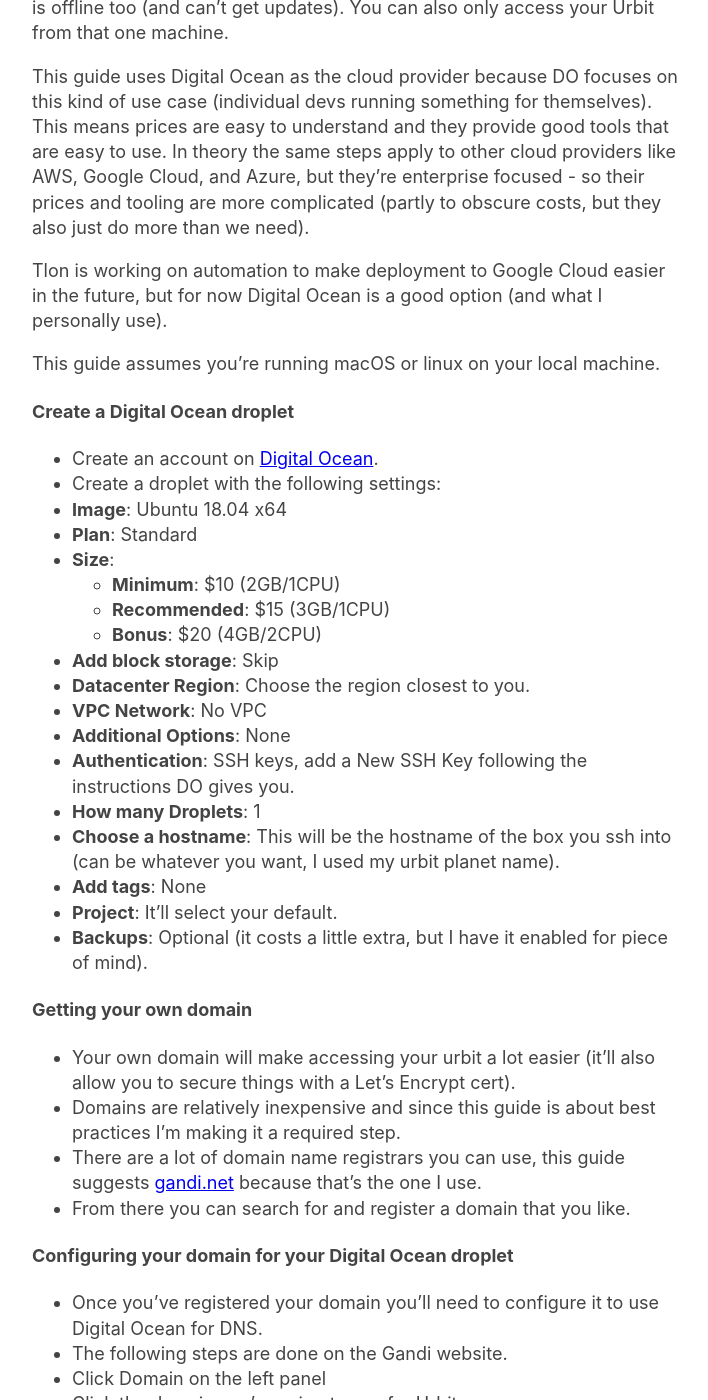
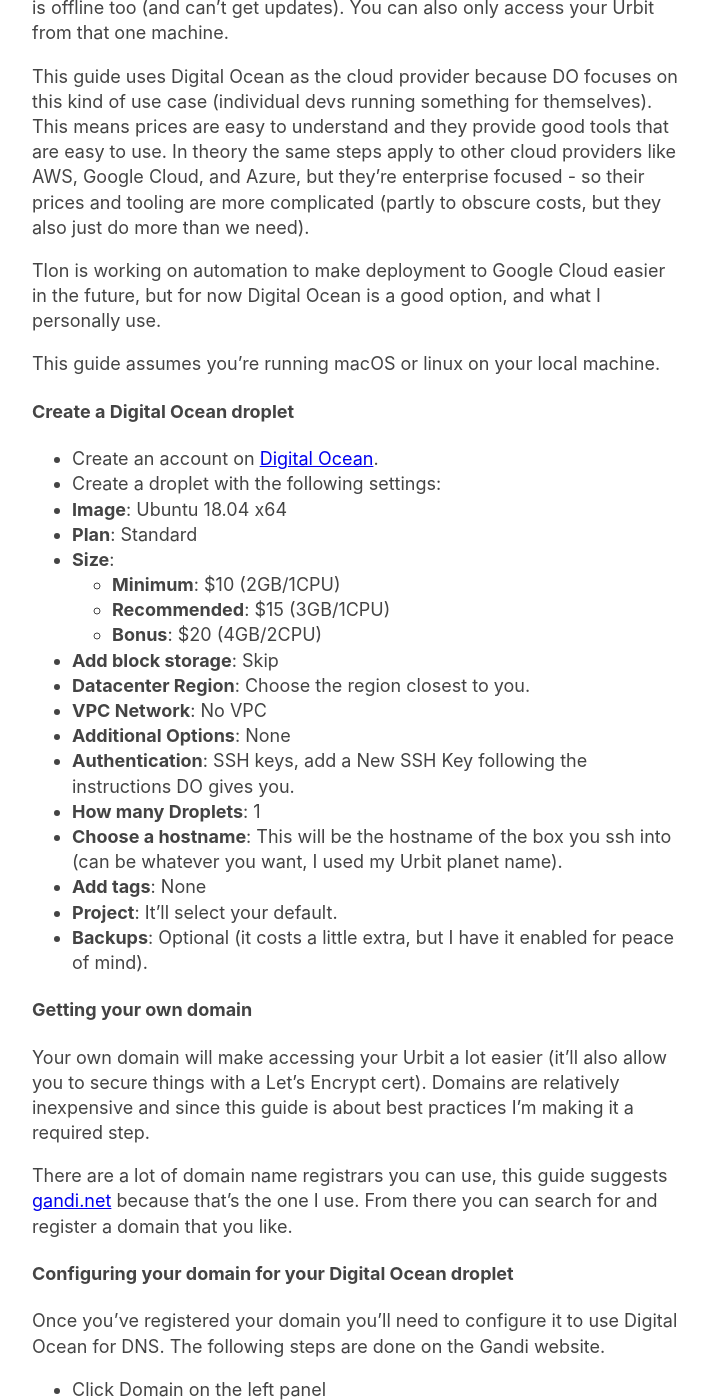
Before and after one commit to zalberico/zalberico.github.io, a Jekyll site: the page built from _posts/2020-06-06-urbit-on-the-cloud.markdown, in a window 1280 px wide and 1400 px high, scrolled down 430 px. Shown: the whole window, without its empty margins (283-991 px from the left). Built offline with Jekyll 4.4.1, drawn with Linux system fonts in a browser that asks for light colours; some of the changed text lies outside the part shown.

Commit message:
Yet more grammar and formatting fixes

````diff
--- a/_posts/2020-06-06-urbit-on-the-cloud.markdown
+++ b/_posts/2020-06-06-urbit-on-the-cloud.markdown
@@ -10,13 +10,13 @@
 #### What is this guide?
 The goal of this guide is to have clear and easy to follow best practices for deploying an Urbit node to a server you control in the cloud. Deploying in the cloud allows you to access your Urbit from any device.
 
-Most Urbit users start out running their ship locally on one machine in order to play with it, but this means when your machine is offline your urbit node is offline too (and can't get updates).
+Most Urbit users start out running their ship locally on one machine in order to play with it, but this means when your machine is offline your Urbit node is offline too (and can't get updates).
 You can also only access your Urbit from that one machine.
 
 This guide uses Digital Ocean as the cloud provider because DO focuses on this kind of use case (individual devs running something for themselves).
 This means prices are easy to understand and they provide good tools that are easy to use. In theory the same steps apply to other cloud providers like AWS, Google Cloud, and Azure, but they're enterprise focused - so their prices and tooling are more complicated (partly to obscure costs, but they also just do more than we need).
 
-Tlon is working on automation to make deployment to Google Cloud easier in the future, but for now Digital Ocean is a good option (and what I personally use).
+Tlon is working on automation to make deployment to Google Cloud easier in the future, but for now Digital Ocean is a good option, and what I personally use.
 
 This guide assumes you're running macOS or linux on your local machine.
 
@@ -35,20 +35,18 @@
  - **Additional Options**: None
  - **Authentication**: SSH keys, add a New SSH Key following the instructions DO gives you.
  - **How many Droplets**: 1
- - **Choose a hostname**: This will be the hostname of the box you ssh into (can be whatever you want, I used my urbit planet name).
+ - **Choose a hostname**: This will be the hostname of the box you ssh into (can be whatever you want, I used my Urbit planet name).
  - **Add tags**: None
  - **Project**: It'll select your default.
- - **Backups**: Optional (it costs a little extra, but I have it enabled for piece of mind).
+ - **Backups**: Optional (it costs a little extra, but I have it enabled for peace of mind).
 
 #### Getting your own domain
- - Your own domain will make accessing your urbit a lot easier (it'll also allow you to secure things with a Let's Encrypt cert).
- - Domains are relatively inexpensive and since this guide is about best practices I'm making it a required step.
- - There are a lot of domain name registrars you can use, this guide suggests [gandi.net][Gandi] because that's the one I use.
- - From there you can search for and register a domain that you like.
+Your own domain will make accessing your Urbit a lot easier (it'll also allow you to secure things with a Let's Encrypt cert). Domains are relatively inexpensive and since this guide is about best practices I'm making it a required step.
+
+There are a lot of domain name registrars you can use, this guide suggests [gandi.net][Gandi] because that's the one I use. From there you can search for and register a domain that you like.
 
 #### Configuring your domain for your Digital Ocean droplet
- - Once you've registered your domain you'll need to configure it to use Digital Ocean for DNS.
- - The following steps are done on the Gandi website.
+Once you've registered your domain you'll need to configure it to use Digital Ocean for DNS. The following steps are done on the Gandi website.
  - Click Domain on the left panel
  - Click the domain you're going to use for Urbit
  - Click "Gandi's LiveDNS nameservers" under name servers on the overview page
@@ -63,7 +61,7 @@
  - Back on the DO site, click Networking from the left panel and then enter the domain you registered to have it set for your project.
 
 #### Creating your non-root user
- - With our domain in place we're now ready to actually log into the box and start to configure the server itself.
+With our domain in place we're now ready to actually log into the box and start to configure the server itself.
  - Since we don't yet have a user we'll need to log in as root:
    ```
    $ ssh root@your_server_ip
@@ -88,7 +86,7 @@
  - You should now be able to use this user going forward with `sudo` when necessary.
 
 #### Setting up a basic firewall
- - Continuing to follow the DO docs we're going to configure the ufw firewall.
+Continuing to follow the DO docs we're going to configure the ufw firewall.
  - The below command shows us the applications available to be easily configured with firewall rules by ufw.
    ```
    $ sudo ufw app list
@@ -107,8 +105,7 @@
    ```
 
 #### Installing Nginx
- - Nginx is a webserver we're going to use as a reverse proxy. All incoming traffic to our Digital Ocean droplet will pass through Nginx and from there to Urbit.
- - This allows us to lock everything else down and secure just that entry point.
+Nginx is a webserver we're going to use as a reverse proxy. All incoming traffic to our Digital Ocean droplet will pass through Nginx and from there to Urbit. This allows us to lock everything else down and secure just that entry point.
  - First we need to update available packages and install Nginx.
    ```
    $ sudo apt update
@@ -137,7 +134,7 @@
    ```
 
 #### Configuring Nginx
- - Now we're going to configure Nginx so it serves up your Urbit traffic securely.
+Now we're going to configure Nginx so it serves up your Urbit traffic securely.
  - Navigate to the `sites-available` directory:
    ```
    $ cd /etc/nginx/sites-available
@@ -173,7 +170,7 @@
    ```
 
 #### Configuring Let's Encrypt secure certificate
- - Now that we've got the Nginx reverse proxy installed we're going to get a Let's Encrypt SSL cert for it and configure it to automatically renew.
+Now that we've got the Nginx reverse proxy installed we're going to get a Let's Encrypt SSL cert for it and configure it to automatically renew.
  - We're going to do this with certbot, first we have to add the up to date repository:
  ```
  $ sudo add-apt-repository ppa:certbot/certbot
@@ -188,7 +185,7 @@
  ```
  - You'll have to agree to the TOS and then it'll run a test to verify that you control the domain you're requesting a cert for.
  - Certbot will then ask if you want to redirect all traffic to HTTPS. You should select yes for this (option 2).
- - Certbot will automatically update your nginx config with the settings it needs. It'll also automatically renew before cert expiration.
+ - Certbot will automatically update your Nginx config with the settings it needs. It'll also automatically renew before cert expiration.
  - You can now verify your site is working properly by going to `https://your_domain`, you should see a secure certificate.
  - To confirm that certbot will renew properly you can run the following command:
  ```
@@ -196,9 +193,7 @@
  ```
 
 #### Installing Urbit
- - Finally we're ready to install Urbit on your very own server.
- - This part is actually pretty easy, if you haven't installed Urbit locally then the instructions are the exact same as the ones in the Urbit [install doc][Urbit Install].
- - If you have a local ship already, we're going to install Urbit on the server and then send your local ship up.
+Finally we're ready to install Urbit on your very own server. This part is actually pretty easy, if you haven't installed Urbit locally then the instructions are the exact same as the ones in the Urbit [install doc][Urbit Install]. If you have a local ship already, we're going to install Urbit on the server and then send your local ship up.
  - **WARN**: Since Urbit is p2p you don't want to ever run two copies of your ship simultaneously. This is because other nodes that interact with each of your copies will be confused by which one is the most up to date. If you end up accidentally doing this you'll have to do a 'personal breach' described in the Urbit docs to fix things.
  - The first thing you're going to want to do is shut down your local ship, either with control-d or `|exit` in dojo.
  - Next we're gong to install Urbit on the server:
@@ -220,11 +215,11 @@
    $ tar -zxvf <ship_dir_name>.tar.gz
    $ ./urbit <ship_dir_name>
    ```
- - Your ship should now be sailing on the digital ocean, check `https://your_domain`, if everything is working properly you should see a login page.
+ - Your ship should now be sailing on the digital ocean. Check `https://your_domain`, if everything is working properly you should see a login page.
  - Log in with the code from `+code` in dojo like normal and you should see all of your applications.
 
 #### Leaving your Urbit running in a Screen session
- - Finally, to leave your Urbit running after you disconnect we can leave it in a Screen session. This is just a way to leave applications running in the background and then reconnect to them later. Alternatively, the same can be done with tmux.
+Finally, to leave your Urbit running after you disconnect we can leave it in a Screen session. This is just a way to leave applications running in the background and then reconnect to them later. Alternatively, the same can be done with tmux.
  - First start with your ship stopped, then run the following:
    ```
    $ screen -S urbit
@@ -241,19 +236,22 @@
 - There are more screen commands for interacting with sessions that are easy to find on the internet.
 
 #### Links and Misc.
- - A lot of the above documentation comes from combining existing resources from Digital Ocean and Urbit into a single guide.
- - The main piece here that I had to figure out myself was the specific Nginx config required to get Urbit to work properly.
- - Nginx is also pretty powerful and configurable. You can do things like have your Urbit on an existing server under a subdomain. That kind of thing is left as an exercise for the reader.
- - On iOS you can save a website to your homescreen as an icon. If you do this for your Urbit domain it's a little like having it as an app.
- - For the docs that made up this guide see the following links:
- - [Digital Ocean Initial Setup][DO Initial Setup]
- - [Digital Ocean DNS][DO DNS]
- - [Digital Ocean Nginx Installation][DO Nginx Install]
- - [Digital Ocean Nginx Config][DO Nginx Config]
- - [Digital Ocean SSL Cert Setup][DO SSL Config]
- - [Urbit Install Docs][Urbit Install]
- - [Urbit Basic Cloud Install][Urbit Basic Cloud Install]
- - Please email me or submit PRs for breaks if you find them to my [blog][Blog Github].
+A lot of the above documentation comes from combining existing resources from Digital Ocean and Urbit into a single guide. The main piece here that I had to figure out myself was the specific Nginx config required to get Urbit to work properly.
+
+Nginx is also pretty powerful and configurable. You can do things like have your Urbit on an existing server under a subdomain. That kind of thing is left as an exercise for the reader.
+
+On iOS you can save a website to your homescreen as an icon. If you do this for your Urbit domain it's a little like having it as an app.
+
+ - For the docs that made up this guide see the following links.
+   - [Digital Ocean Initial Setup][DO Initial Setup]
+   - [Digital Ocean DNS][DO DNS]
+   - [Digital Ocean Nginx Installation][DO Nginx Install]
+   - [Digital Ocean Nginx Config][DO Nginx Config]
+   - [Digital Ocean SSL Cert Setup][DO SSL Config]
+   - [Urbit Install Docs][Urbit Install]
+   - [Urbit Basic Cloud Install][Urbit Basic Cloud Install]
+
+Please email me or submit PRs for breaks if you find them to my [blog][Blog Github].
 
  [Gandi]: https://www.gandi.net/
  [Digital Ocean]: https://www.digitalocean.com/
````
